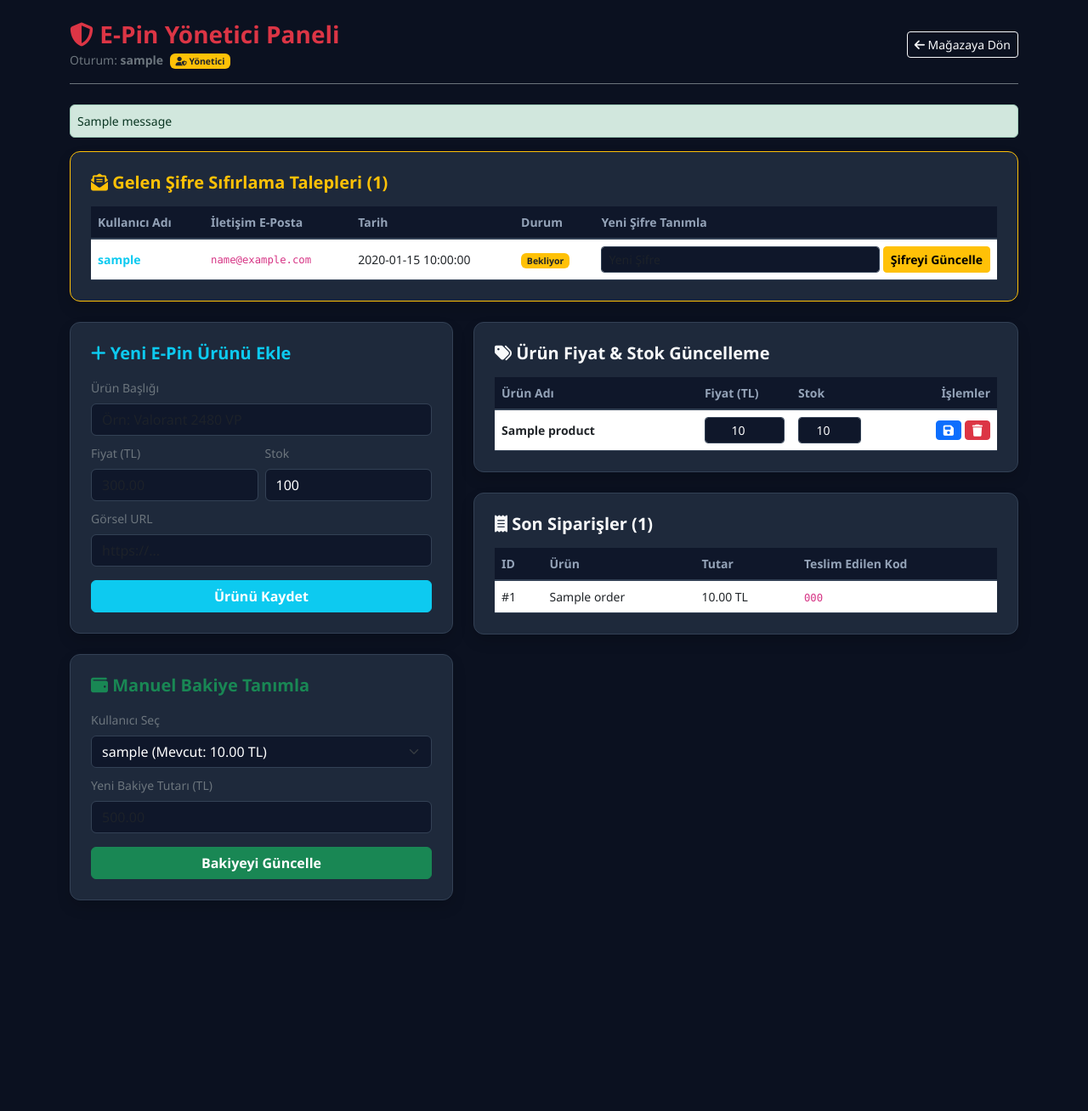
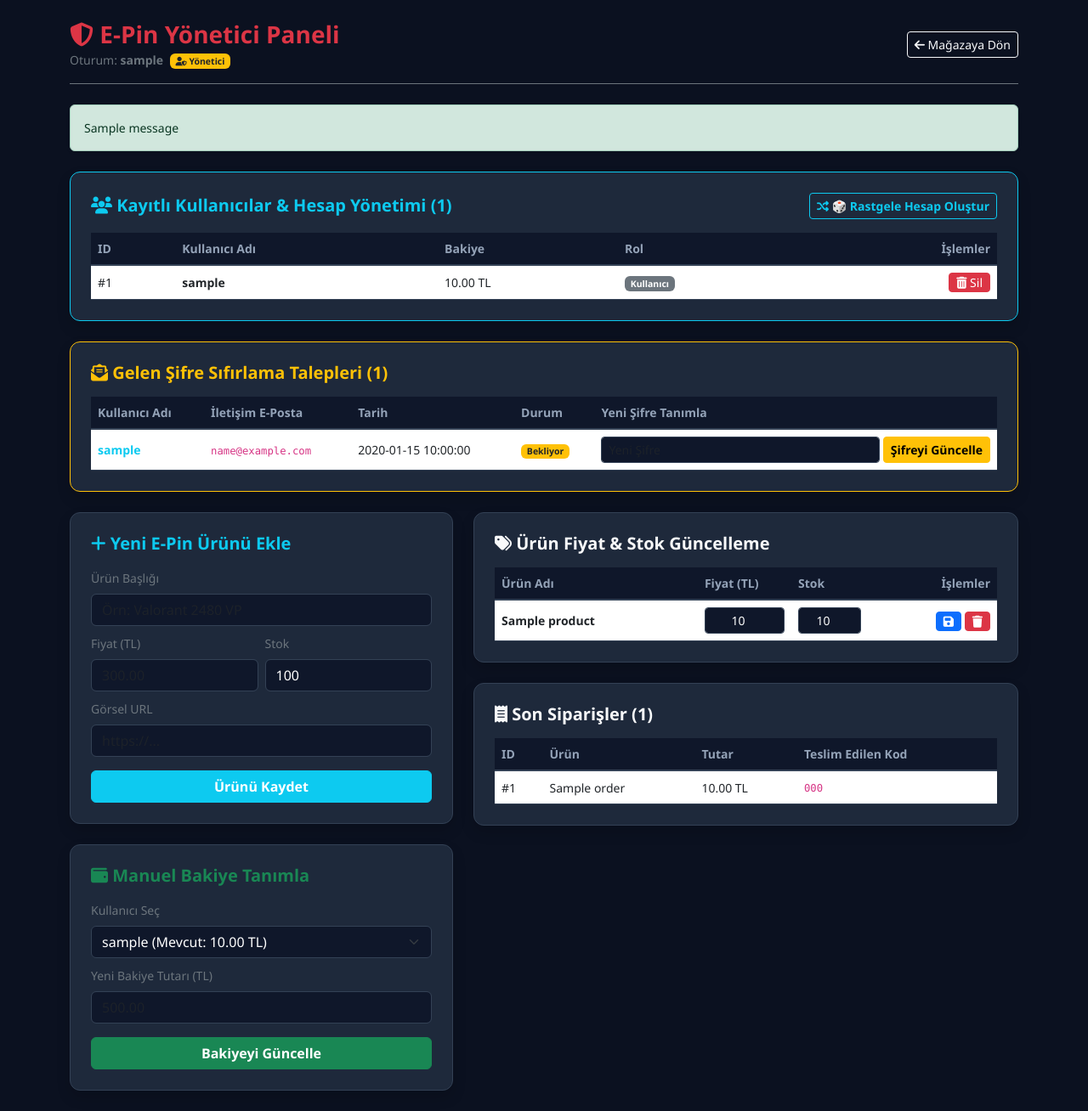
Before and after one commit to beratkalafat039-cyber/PinGamer, a Flask app: template templates/admin.html in a window 1280 px wide. Shown: the whole page at 85% size. Before the commit the page ends 1060 px from the top, so only its background shows below. Run offline with Flask 3, Linux system fonts and the light colour scheme; the template is opened without the code that fills it: most values are stand-ins (such as "Sample title", 1, 10 or a date in 2020); one stand-in notice (Sample message) is shown; some libraries are stand-ins or nearby versions.

Commit message:
Update admin.html

```diff
--- a/templates/admin.html
+++ b/templates/admin.html
@@ -37,12 +37,82 @@
     {% with messages = get_flashed_messages(with_categories=true) %}
       {% if messages %}
         {% for category, message in messages %}
-          <div class="alert alert-{{ category }} p-2 small mb-3">{{ message }}</div>
+          <div class="alert alert-{{ category }} p-3 small mb-4 shadow-sm">{{ message }}</div>
         {% endfor %}
       {% endif %}
     {% endwith %}
 
-    <!-- 1. ŞİFRE SIFIRLAMA TALEPLERİ -->
+    <!-- 1. KULLANICI LİSTESİ & ADMİN YÖNETİMİ (SİLME + RANDOM HESAP OLUŞTURMA) -->
+    <div class="card card-custom p-4 mb-4 shadow border-info">
+        <div class="d-flex justify-content-between align-items-center mb-3">
+            <h5 class="fw-bold text-info mb-0"><i class="fa-solid fa-users"></i> Kayıtlı Kullanıcılar & Hesap Yönetimi ({{ users|length }})</h5>
+
+            <!-- RASTGELE HESAP OLUŞTUR BUTONU -->
+            <form action="/admin/user/generate-random" method="POST">
+                <button type="submit" class="btn btn-outline-info btn-sm fw-bold">
+                    <i class="fa-solid fa-shuffle"></i> 🎲 Rastgele Hesap Oluştur
+                </button>
+            </form>
+        </div>
+        <div class="table-responsive">
+            <table class="table table-dark-custom small mb-0">
+                <thead>
+                    <tr>
+                        <th>ID</th>
+                        <th>Kullanıcı Adı</th>
+                        <th>Bakiye</th>
+                        <th>Rol</th>
+                        <th class="text-end">İşlemler</th>
+                    </tr>
+                </thead>
+                <tbody>
+                    {% for u in users %}
+                    <tr>
+                        <td>#{{ u.id }}</td>
+                        <td class="fw-bold">{{ u.username }}</td>
+                        <td>{{ "%.2f"|format(u.balance) }} TL</td>
+                        <td>
+                            {% if u.username == super_admin_name %}
+                                <span class="badge bg-danger"><i class="fa-solid fa-crown"></i> Süper Admin</span>
+                            {% elif u.is_admin %}
+                                <span class="badge bg-warning text-dark"><i class="fa-solid fa-user-shield"></i> Admin</span>
+                            {% else %}
+                                <span class="badge bg-secondary">Kullanıcı</span>
+                            {% endif %}
+                        </td>
+                        <td class="text-end">
+                            <div class="d-flex justify-content-end gap-1">
+                                <!-- Yetki Değiştir (Sadece Süper Admin) -->
+                                {% if is_super and u.username != super_admin_name %}
+                                    <form action="/admin/user/toggle-admin/{{ u.id }}" method="POST" style="display:inline;">
+                                        {% if u.is_admin %}
+                                            <button type="submit" class="btn btn-outline-warning btn-sm py-0 px-2" title="Adminliği Kaldır">Adminliği Al</button>
+                                        {% else %}
+                                            <button type="submit" class="btn btn-outline-success btn-sm py-0 px-2" title="Admin Yap">Admin Yap</button>
+                                        {% endif %}
+                                    </form>
+                                {% endif %}
+
+                                <!-- Kullanıcı Sil (Süper Admin Harici Herkes Silinebilir) -->
+                                {% if u.username != super_admin_name %}
+                                    <form action="/admin/user/delete/{{ u.id }}" method="POST" style="display:inline;">
+                                        <button type="submit" class="btn btn-danger btn-sm py-0 px-2" onclick="return confirm('Bu kullanıcıyı ve tüm siparişlerini silmek istediğinize emin misiniz?')" title="Kullanıcıyı Sil">
+                                            <i class="fa-solid fa-trash-can"></i> Sil
+                                        </button>
+                                    </form>
+                                {% else %}
+                                    <span class="text-muted small">Ana Kurucu</span>
+                                {% endif %}
+                            </div>
+                        </td>
+                    </tr>
+                    {% endfor %}
+                </tbody>
+            </table>
+        </div>
+    </div>
+
+    <!-- 2. ŞİFRE SIFIRLAMA TALEPLERİ -->
     <div class="card card-custom p-4 mb-4 shadow border-warning">
         <h5 class="fw-bold text-warning mb-3"><i class="fa-solid fa-envelope-open-text"></i> Gelen Şifre Sıfırlama Talepleri ({{ reset_requests|length }})</h5>
         <div class="table-responsive">
```
Also changed, not shown: other parts of templates/admin.html (+3 -55 lines).
